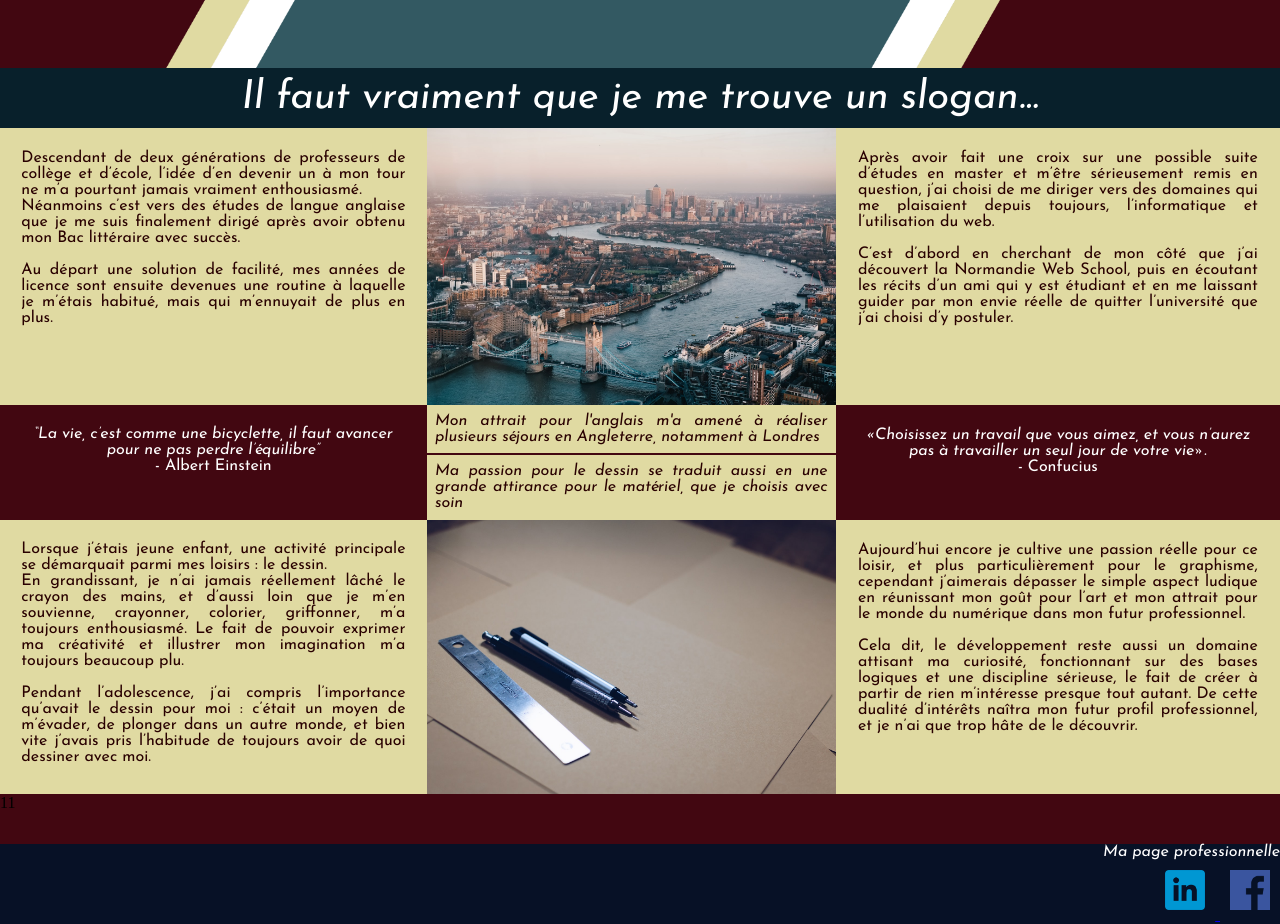
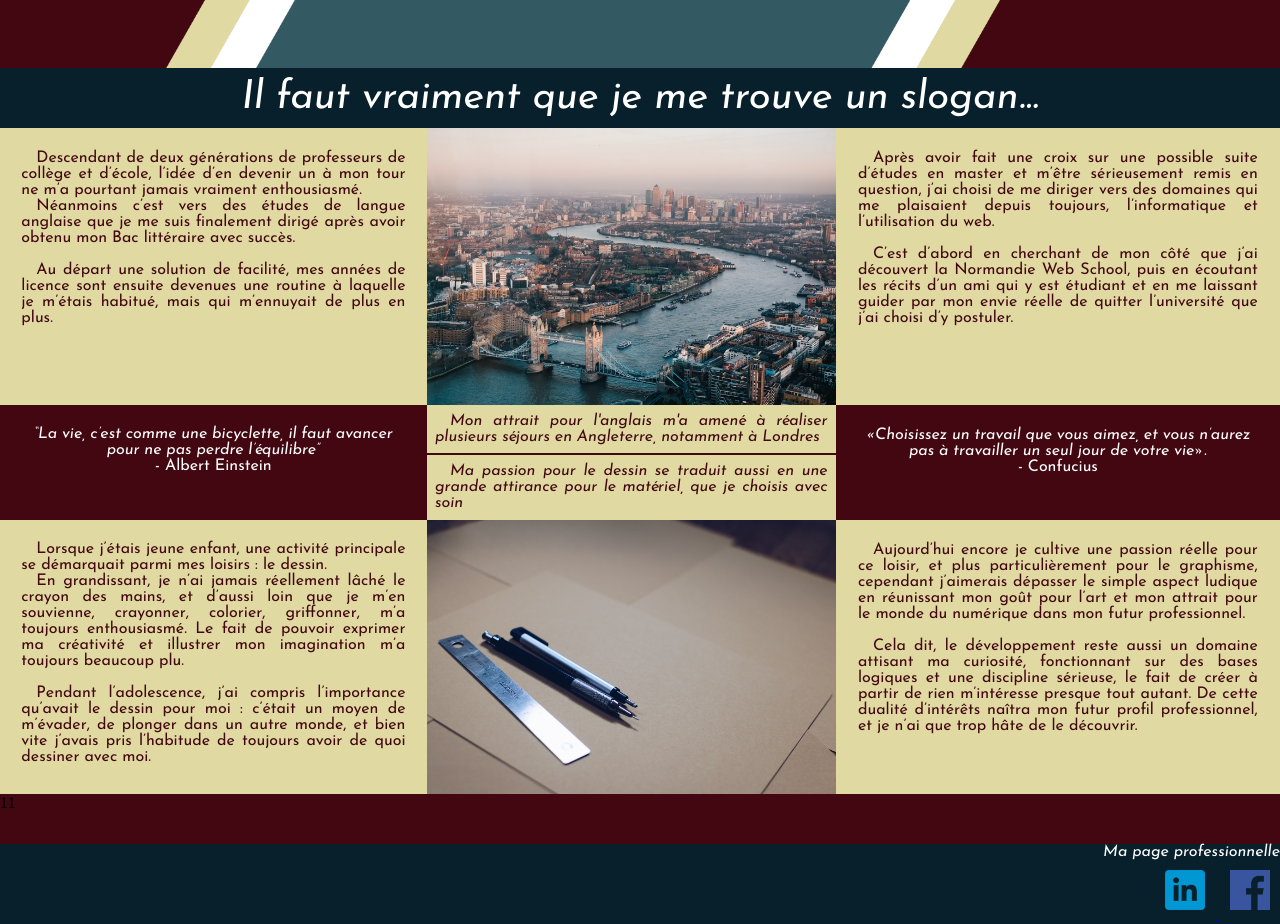
Before and after one commit to Benjamin-Lesgourgues/Page-web-perso-Benjamin, a plain HTML site: page index.html in a window 1280 px wide. Shown: the part 200-1124 px from the top of the page. Drawn offline with Linux system fonts and the light colour scheme.

Commit message:
couleurs changées pour bandeau slogan

```diff
--- a/CSS/styles.css
+++ b/CSS/styles.css
@@ -1,5 +1,5 @@
 body{
-    background-color:  rgba(7, 17, 38);
+    background-color:  rgb(8, 32, 43);
 
 }
 
@@ -24,15 +24,17 @@ div.ligne0{
 /* Grille de la page */
 
 #slogan{
-    height: 200px; /* hauteur du parent */
-    line-height: 200px; /* hauteur de ligne (identique) */
+    height: 200px;
+    line-height: 200px;
 }
 
-
+p{
+    text-indent: 15px;
+}
 
 div.box1{
     background-color: rgb(224, 218, 162);
-    color: rgb(41, 0, 0);
+    color: rgb(66, 7, 17);
 }
 
 div.box2{
@@ -58,7 +60,7 @@ div.box3{
 /* Pied de page */
 
 footer {
-    background-color:rgba(7, 17, 38);
+    background-color: rgb(8, 32, 43);;
     color: white;
     text-align: right;
     font-family: 'Josefin Sans', sans-serif;
```
